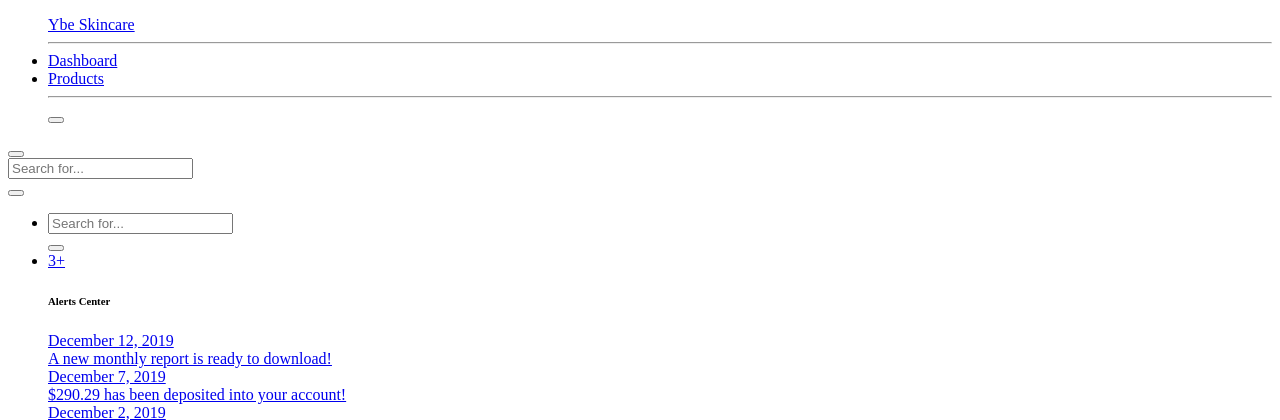
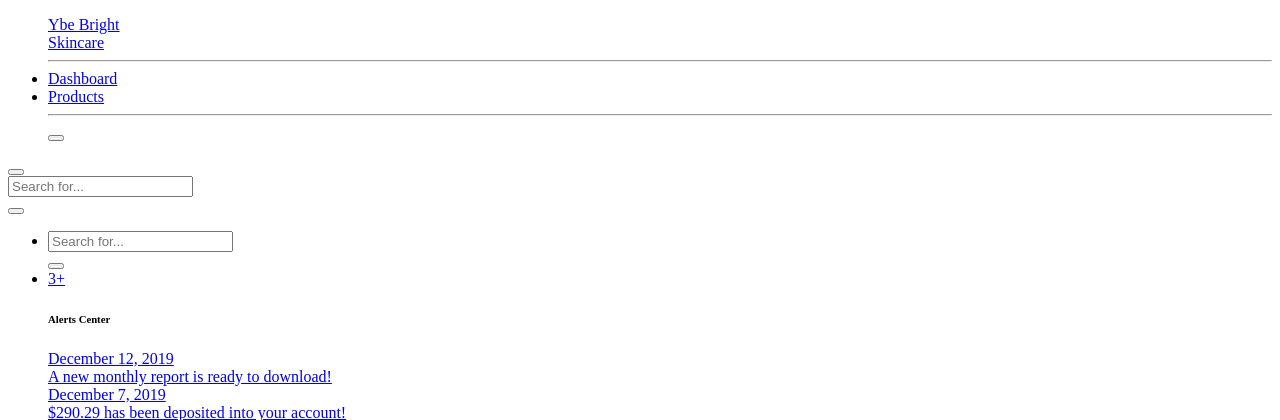
Before and after one commit to DudunbOt/ybe-skincare, a Yii app: template backend/views/site/index.php in a window 1280 px wide. Shown: the top 420 px of the page. Run offline with PHP 8.4 and a stand-in for Yii, Linux system fonts and the light colour scheme; the template is opened without the code that fills it, so the values that code supplies are empty; some libraries are stand-ins or nearby versions.

Commit message:
changing web title on backend

```diff
--- a/backend/views/layouts/main.php
+++ b/backend/views/layouts/main.php
@@ -36,7 +36,7 @@ AppAsset::register($this);
             <!-- <div class="sidebar-brand-icon rotate-n-15">
                 <i class="fas fa-laugh-wink"></i>
             </div> -->
-            <div class="sidebar-brand-text mx-3">Ybe Skincare</div>
+            <div class="sidebar-brand-text mx-3">Ybe Bright <br> Skincare</div>
         </a>
 
         <!-- Divider -->
--- a/backend/views/site/index.php
+++ b/backend/views/site/index.php
@@ -2,7 +2,7 @@
 
 /** @var yii\web\View $this */
 
-$this->title = 'My Yii Application';
+$this->title = 'Admin - Ybe Bright Skincare';
 ?>
 <div class="site-index">
 
```
